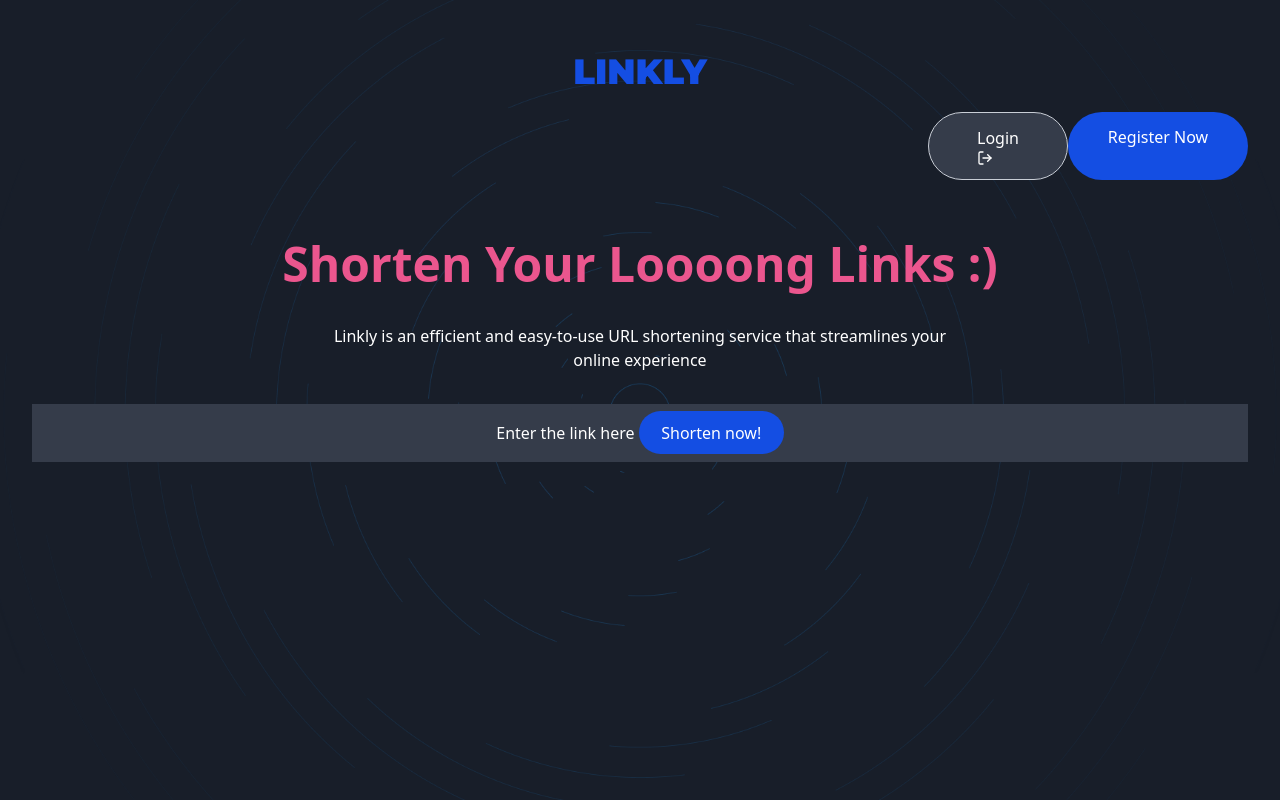
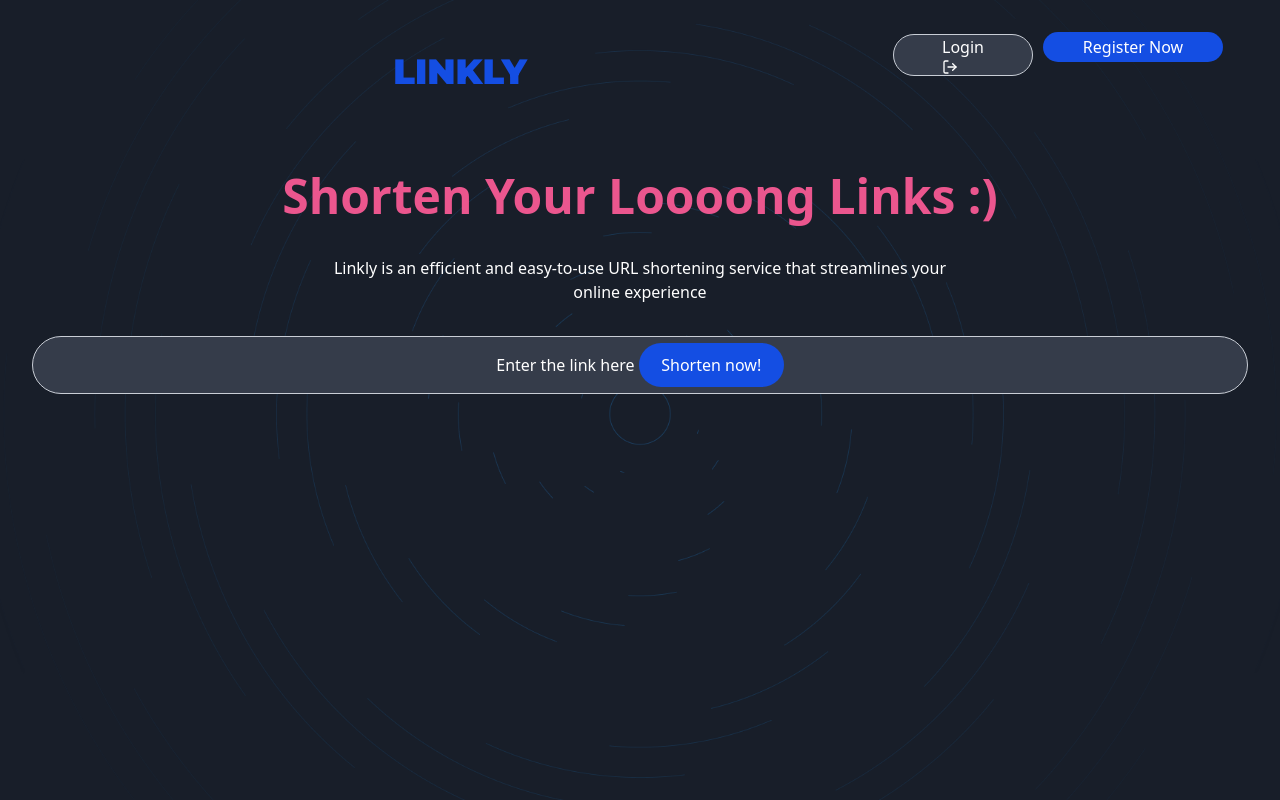
Before and after one commit to stellanechi/URL_ShorteningApp, a React (Vite) app: page / in a window 1280 px wide. Built offline with nearby package versions, Linux system fonts and the light colour scheme.

Commit message:
edited nav

```diff
--- a/src/components/HeroSection.module.css
+++ b/src/components/HeroSection.module.css
@@ -20,15 +20,27 @@ label {
   font-size: 2.2rem;
   line-height: 80px;
   color: #144ee3;
+  padding: 0 100px;
 }
 
-.navparent {
+nav ul {
+  float: right;
+  margin-right: 20px;
+}
+
+nav ul li {
+  display: inline-block;
+  /* line-height: 80px; */
+  margin: 0 5px;
+}
+
+/* .navparent {
   display: flex;
   justify-content: flex-end;
-}
+} */
 
 .login {
-  padding: 0.8em;
+  /* padding: 0.8em; */
   background-color: #353c4a;
   border: 0.2px solid #c9ced6;
   border-radius: 50px;
@@ -39,7 +51,7 @@ label {
 }
 
 .signup {
-  padding: 0.8em;
+  padding: 3px;
   background-color: #144ee3;
   border: none;
   border-radius: 50px;
@@ -74,10 +86,10 @@ label {
   padding: 0.4em;
   background-color: #353c4a;
   color: #ffff;
-  border: 1px solid #353c4a;
+  border: 1px solid #c9ced6;
+  border-radius: 50px;
   /* text-align: left;
   background-color: #353c4a;
-  border-radius: 50px;
   color: white;
   font-size: 1rem;
   width: 32%; */
--- a/src/components/HeroSection.tsx
+++ b/src/components/HeroSection.tsx
@@ -10,7 +10,7 @@ function HeroSection() {
         {/* <img src={cube} alt="" /> */}
         <nav>
           <label htmlFor=""> LINKLY </label>
-          <ul className={HeroCSS.navparent}>
+          <ul className="">
             <li className={HeroCSS.login}>
               <a href="#">
                 <button>
```
